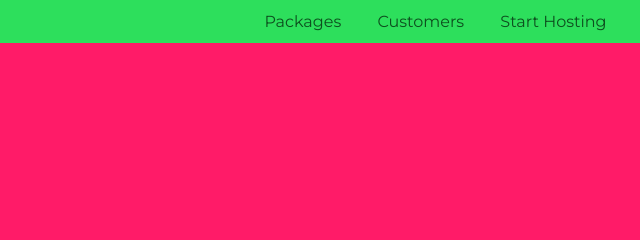
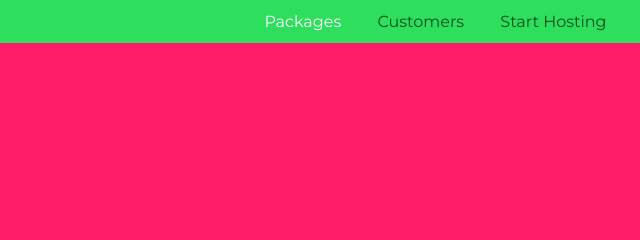
Before and after one commit to lucas-lima-developer/CSS-Course, a plain HTML site: page Working with boxes/index.html in a window 1280 px wide. In both pictures the pointer is over the link "Packages". Shown: the top 240 px of the page, 640-1280 px from the left. Drawn offline with Linux system fonts and the light colour scheme.

Commit message:
Adding Pseudo Classes

```diff
--- a/Working with boxes/main.css
+++ b/Working with boxes/main.css
@@ -64,3 +64,11 @@ body {
   text-decoration: none;
   color: #0e4f1f;
 }
+
+.main-nav__iten a:hover {
+  color: white;
+}
+
+.main-nav__iten a:active {
+  color: white;
+}
```
